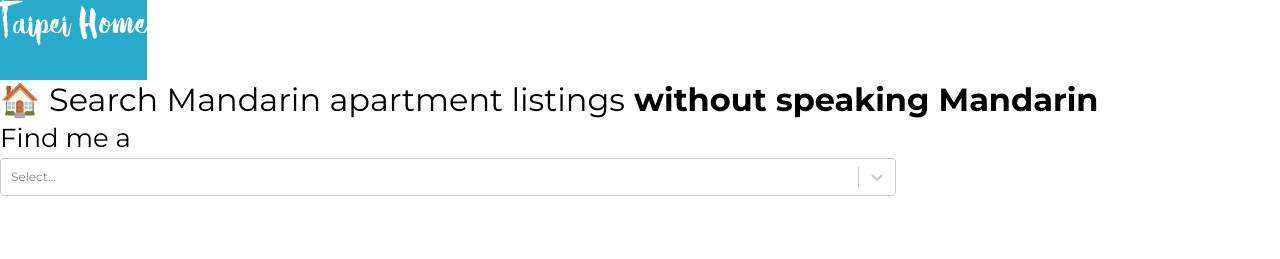
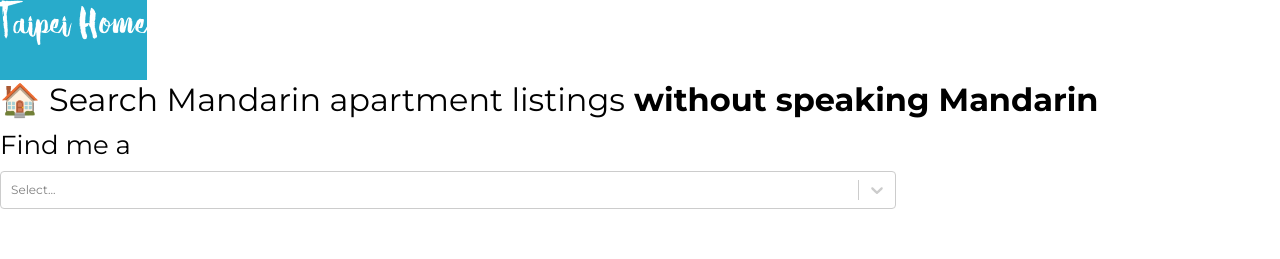
Before and after one commit to zcaceres/taipei-home, a React (Create React App) app in the folder client/: page / in a window 1280 px wide. Shown: the top 259 px of the page. Built offline with nearby package versions, Linux system fonts and the light colour scheme; the HTML template or start-up script is replaced by a standard one.

Commit message:
fix: better spacing on search form

```diff
--- a/client/src/styles/Search.css
+++ b/client/src/styles/Search.css
@@ -5,10 +5,12 @@
 }
 
 .search-text {
+  line-height: 2.0;
   max-width: 70vw;
 }
 
 .dropdown {
+  align-self: center;
   font-size: 12px;
   min-width: 180px;
 }
```
